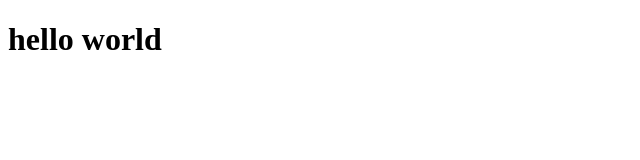
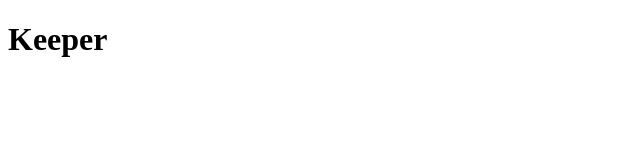
Before and after one commit to kclunie/keeper, a React (Create React App) app: page / in a window 1280 px wide. Shown: the top 160 px of the page, without its empty margins (0-640 px from the left). Built offline with nearby package versions, Linux system fonts and the light colour scheme.

Commit message:
add app.js

```diff
--- a/src/components/App.js
+++ b/src/components/App.js
@@ -1,8 +1,9 @@
 import React from "react";
+import Header from "./Header.js";
 
 function App(){
     return <div>
-    <h1>hello world</h1>
+    <Header />
 </div>
 }
 
```
